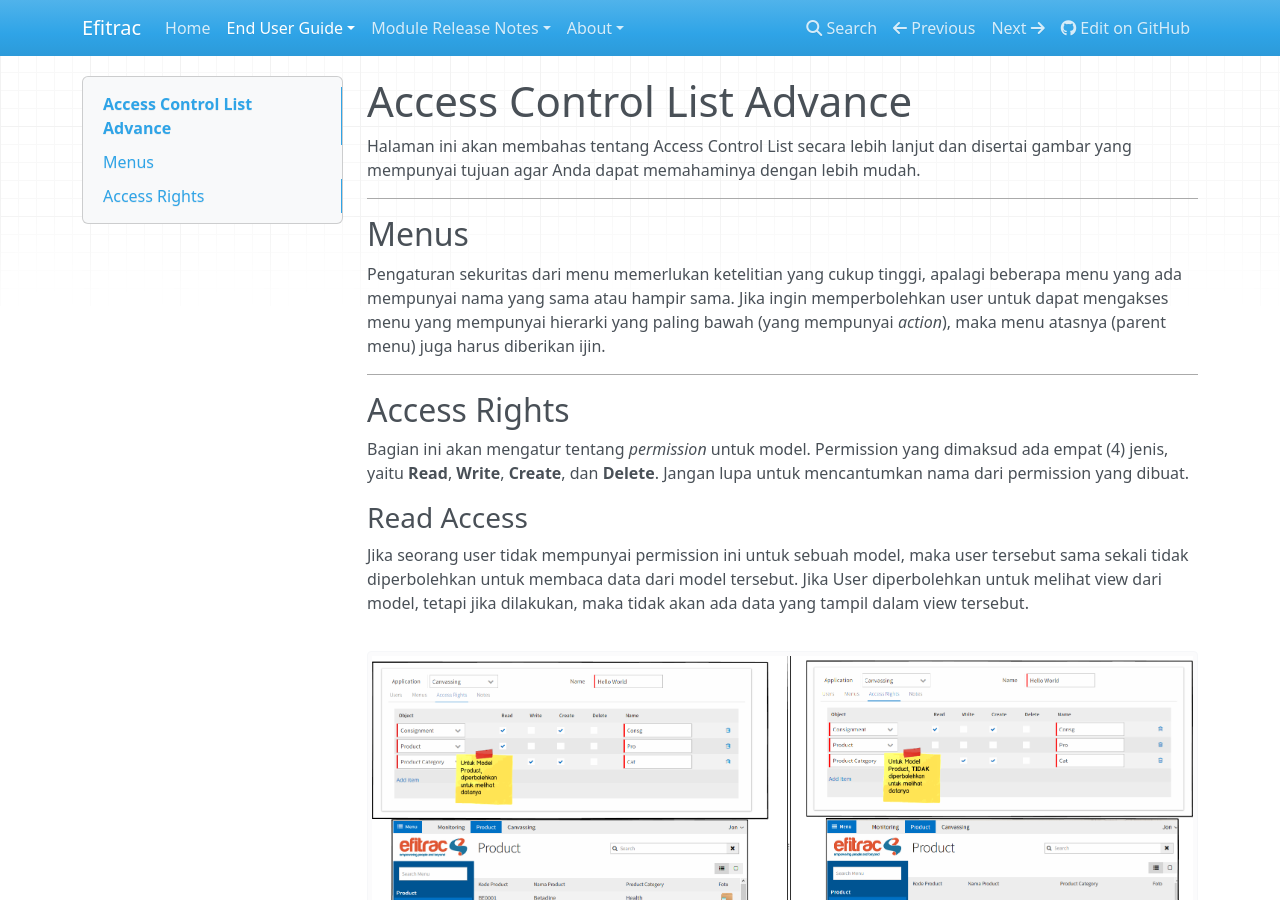
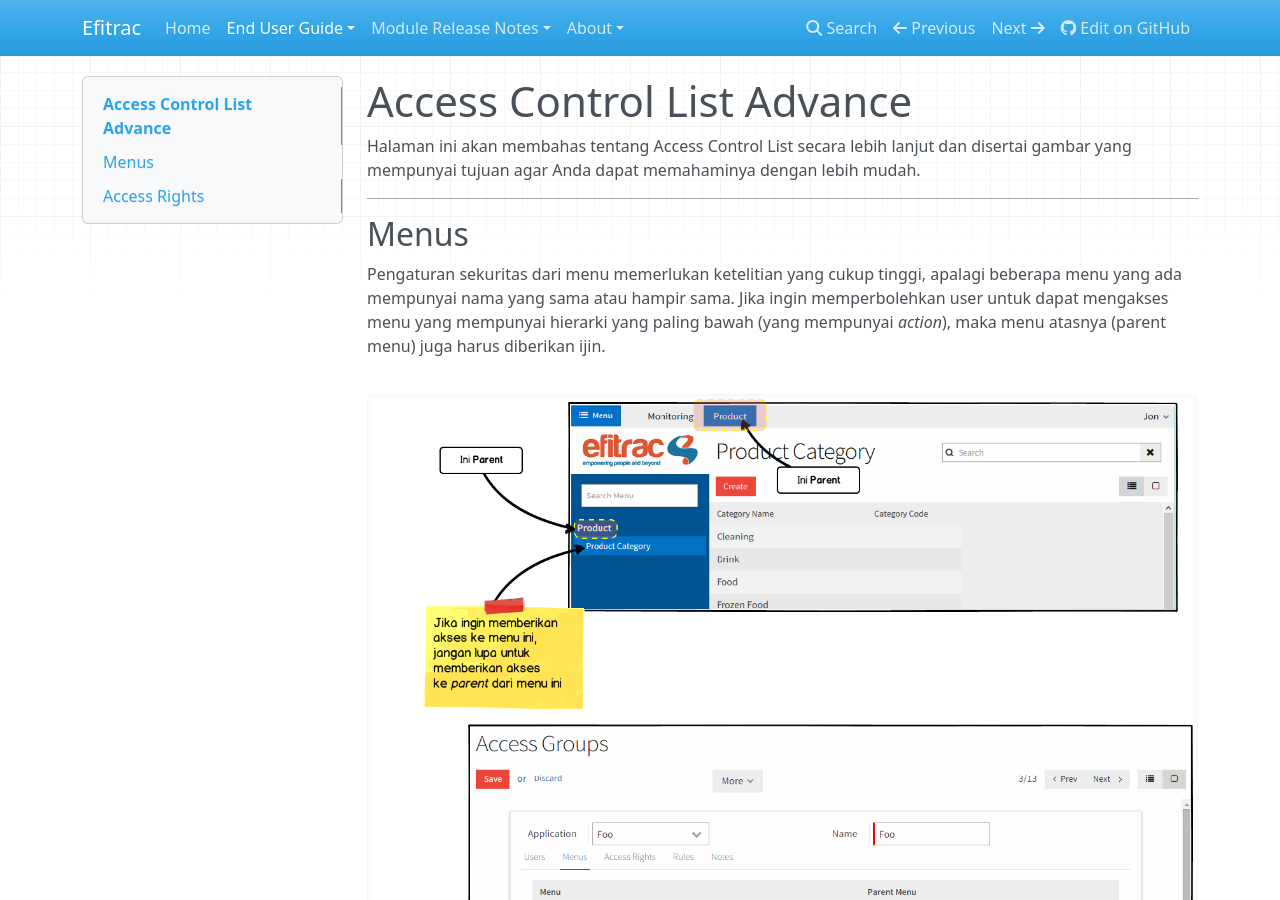
Before and after one commit to ianyulianto/efitrac-wiki, an MkDocs documentation site: the page built from docs/enduser/acl/access-control-list-adv.md, in a window 1280 px wide and 900 px high. Built offline with MkDocs 1.6.1, drawn with Linux system fonts in a browser that asks for light colours; nearby versions of some CDN libraries; old or Windows-style settings are respelled for this version of MkDocs.

Commit message:
update menu

```diff
--- a/docs/enduser/acl/access-control-list-adv.md
+++ b/docs/enduser/acl/access-control-list-adv.md
@@ -11,6 +11,8 @@ beberapa menu yang ada mempunyai nama yang sama atau hampir sama. Jika ingin
 memperbolehkan user untuk dapat mengakses menu yang mempunyai hierarki yang
 paling bawah (yang mempunyai *action*), maka menu atasnya (parent menu) juga
 harus diberikan ijin.
+
+![Groups - Menus](img/menus-adv.png)
 
 ---
 
```
Also changed, not shown: docs/enduser/acl/img/menu-adv.png (deleted), docs/enduser/acl/img/menus-adv.png (added).
